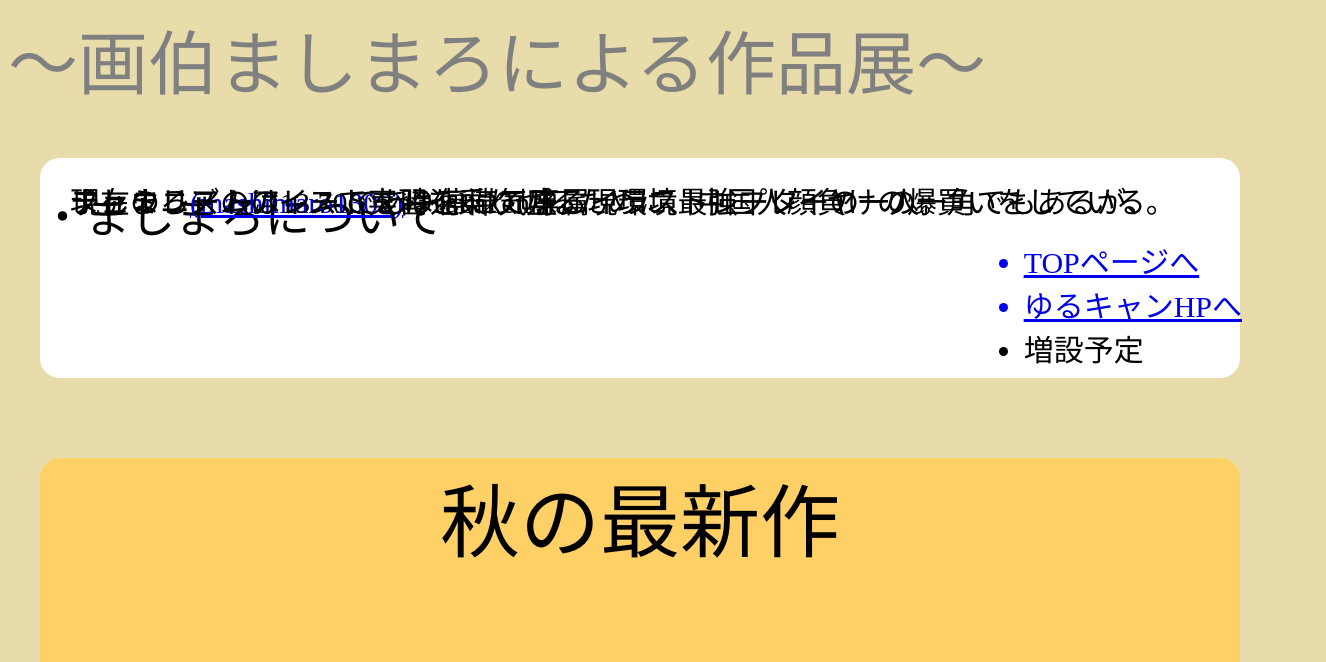
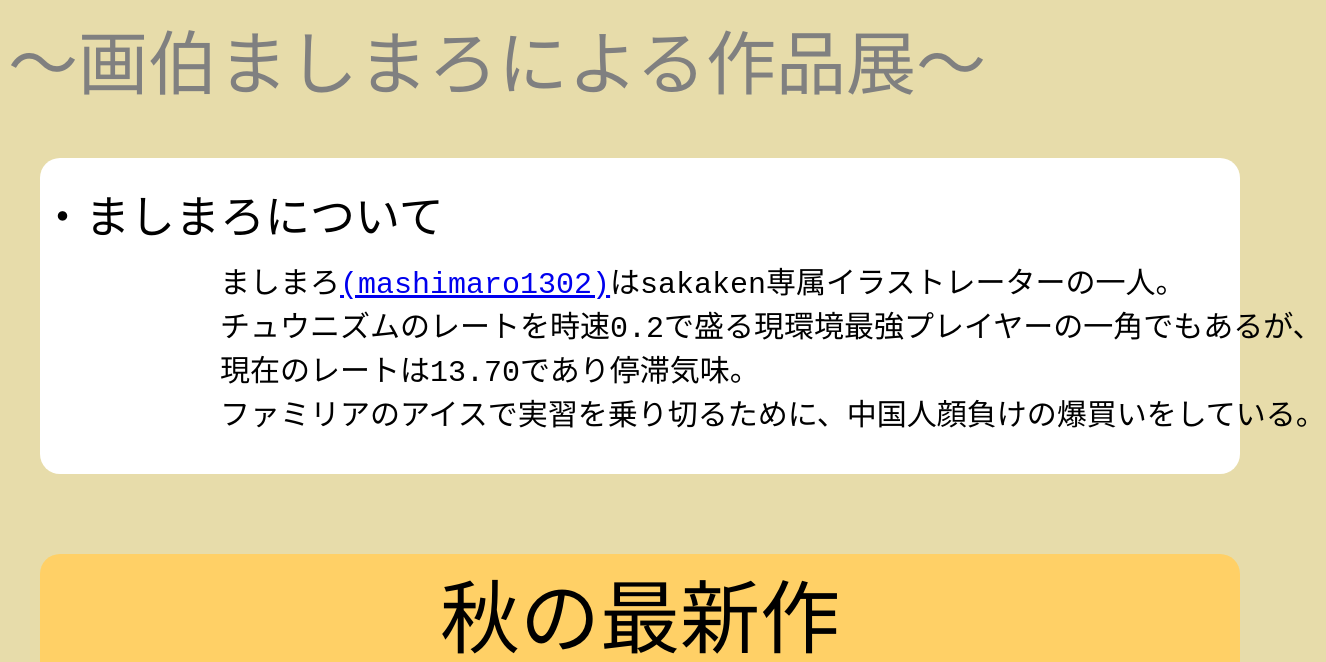
Before and after one commit to kiss-a/test, a plain HTML site: page index.html in a window 1280 px wide. Shown: the top 662 px of the page, 1326 px wide, since content can reach past the window. Drawn offline with Linux system fonts and the light colour scheme.

Commit message:
Update index.html

```diff
--- a/index.html
+++ b/index.html
@@ -11,20 +11,13 @@
                 〜画伯ましまろによる作品展〜
             </div>
         </div>
-        <div class="header-list">
-            <ul>
-                <a href="https://kiss-a.github.io/"><li>TOPページへ</li></a>
-                <a href="https://yurucamp.jp/"><li>ゆるキャンHPへ</li></a>
-                <li>増設予定</li>
-            </ul>
-        </div>
         <div class="profile">
             <div class="p-title"><p>・ましまろについて</p></div>
-            <p>
-                　ましまろ<a href="https://twitter.com/mashimaro1302">(mashimaro1302)</a>はsakaken専属イラストレーターの一人。</p>
-          <p>　チュウニズムのレートを時速0.2で盛る現環境最強プレイヤーの一角でもあるが、</p>
-          <p>　現在のレートは13.70であり停滞気味。</p>
-                <p>　ファミリアのアイスで実習を乗り切るために、中国人顔負けの爆買いをしている。</p>
+            <pre>
+          ましまろ<a href="https://twitter.com/mashimaro1302">(mashimaro1302)</a>はsakaken専属イラストレーターの一人。
+          チュウニズムのレートを時速0.2で盛る現環境最強プレイヤーの一角でもあるが、
+          現在のレートは13.70であり停滞気味。
+          ファミリアのアイスで実習を乗り切るために、中国人顔負けの爆買いをしている。</pre>
         </div>
         <div class="main">
 
@@ -37,6 +30,13 @@
             </div>
         </div>
         <div class="footer">
+          <div class="header-list">
+            <ul>
+                <a href="https://kiss-a.github.io/"><li>TOPページへ</li></a>
+                <a href="https://yurucamp.jp/"><li>ゆるキャンHPへ</li></a>
+                <li>増設予定</li>
+            </ul>
+        </div>
             <p>制作途中</p>
         </div>
     </body>
```
